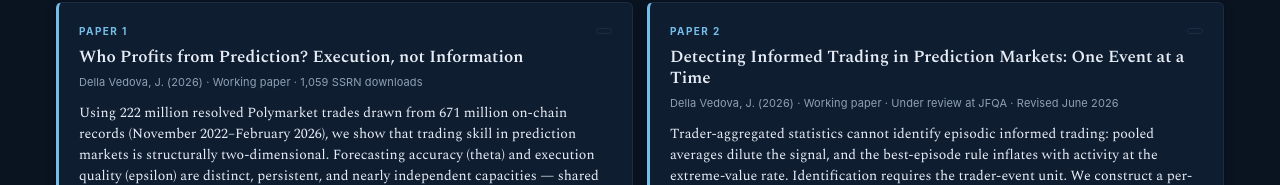
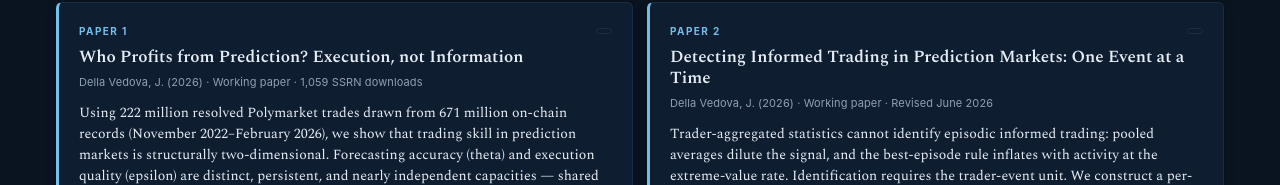
Before and after one commit to jdellavedova/polymarket-index, an Astro site in the folder site/: page /research in a window 1280 px wide. Shown: the part 464-649 px from the top of the page. Built offline with nearby package versions, Linux system fonts and the light colour scheme; Astro itself is replaced by a stand-in of ours; a web font is replaced by a local one.

Commit message:
Fix Paper 2 venue: remove JFQA review claim
Co-Authored-By: Claude Sonnet 4.6 <noreply@anthropic.com>

```diff
--- a/site/src/pages/research.astro
+++ b/site/src/pages/research.astro
@@ -28,7 +28,7 @@ const programPapers = [
     n: "Paper 2",
     title: "Detecting Informed Trading in Prediction Markets: One Event at a Time",
     authors: "Della Vedova, J. (2026)",
-    venue: "Working paper · Under review at JFQA · Revised June 2026",
+    venue: "Working paper · Revised June 2026",
     status: "",
     statusTone: "",
     summary: "Trader-aggregated statistics cannot identify episodic informed trading: pooled averages dilute the signal, and the best-episode rule inflates with activity at the extreme-value rate. Identification requires the trader-event unit. We construct a per-event joint-accuracy test with multiplicity correction across a trader's events and calibrate its false-positive rate on a real-data placebo class where episodic private information is implausible — the corrected test yields zero discoveries at every threshold. Applied to the full Polymarket history (237 million resolved trades), the test shows statistical patterns consistent with informed trading for the trader charged in CFTC v. Spagnuolo (2026), where every trader-aggregated statistic does not.",
```
